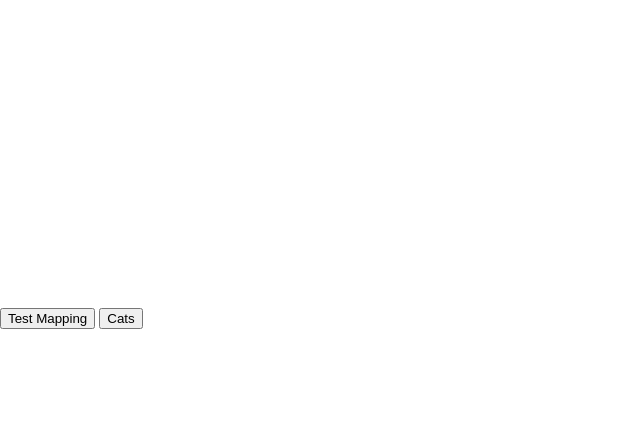
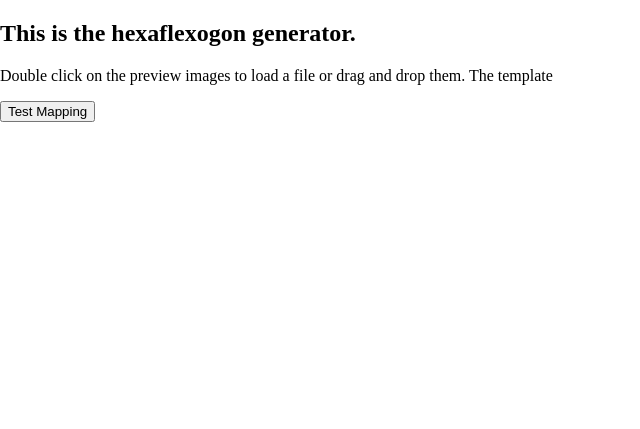
Before and after one commit to rometsch/hexagen, a plain HTML site: page hexagen.html in a window 1280 px wide. Shown: the whole page, without its empty margins (0-640 px from the left). Drawn offline with Linux system fonts and the light colour scheme.

Commit message:
add text and remove non-free cat images

```diff
--- a/hexagen.html
+++ b/hexagen.html
@@ -12,7 +12,14 @@ body {
 </style>
 
 <body>
-
+  <h2>
+	This is the hexaflexogon generator.
+  </h2>
+  <p>
+	Double click on the preview images to load a file or drag and drop them.
+	The template
+  </p>
+  <button id="mappingtester" onclick="loadFiles(testimages)">Test Mapping</button>
   <div>
 	<canvas id="canvas0" width=150 height=150></canvas>
 	<canvas id="canvas1" width=150 height=150></canvas>
@@ -24,8 +31,8 @@ body {
 	<canvas id="canvas5" width=150 height=150></canvas>
   </div>
 
-  <button id="mappingtester" onclick="loadFiles(testimages)">Test Mapping</button>
-  <button id="cats" onclick="loadFiles(catfiles)">Cats</button>
+
+  <!-- <button id="cats" onclick="loadFiles(catfiles)">Cats</button> -->
   <canvas id="canvasTemplate" width=0 height=0></canvas>
 
   <input type="file" id="fileElem" multiple accept="image/*" style="display:none">
```
